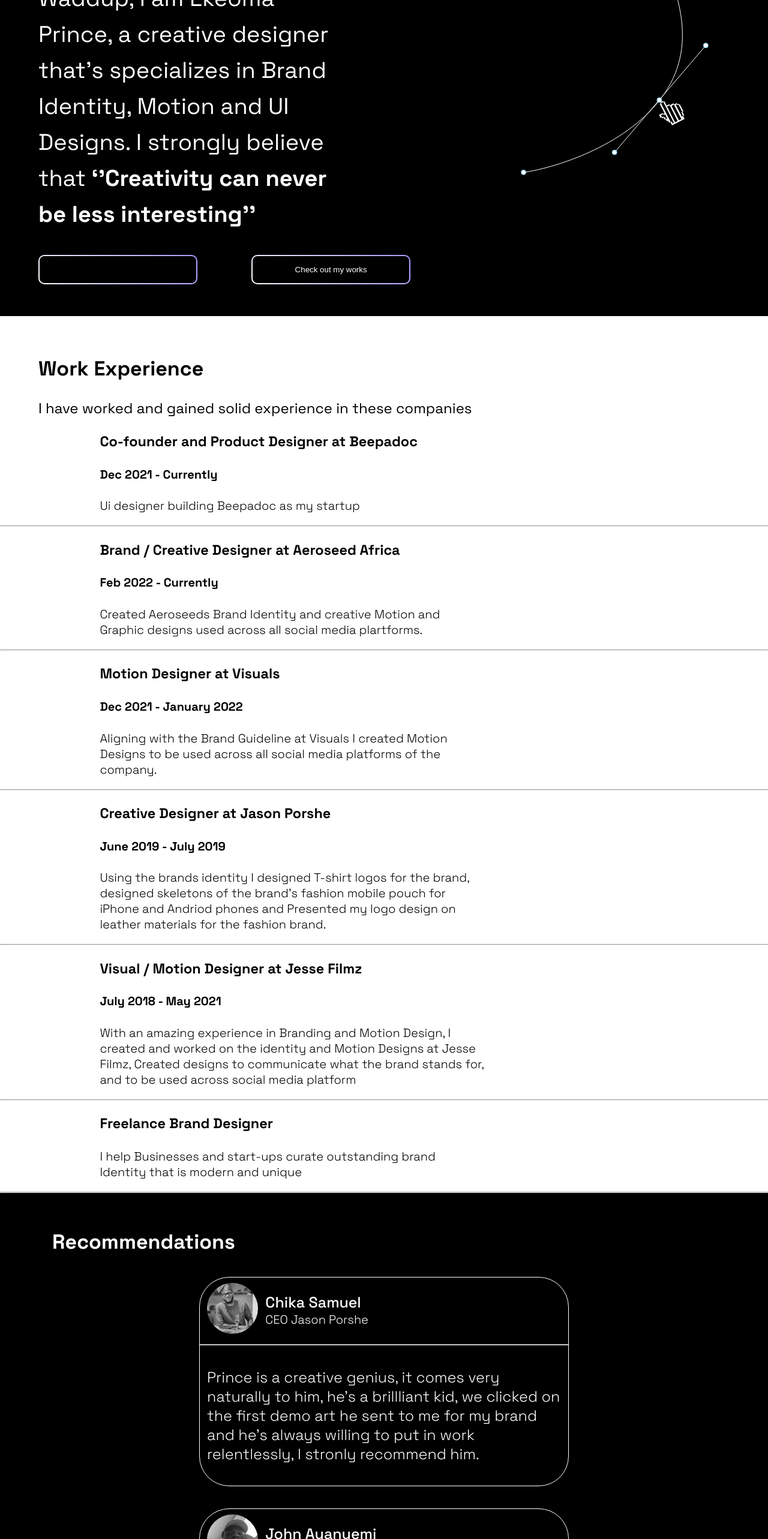
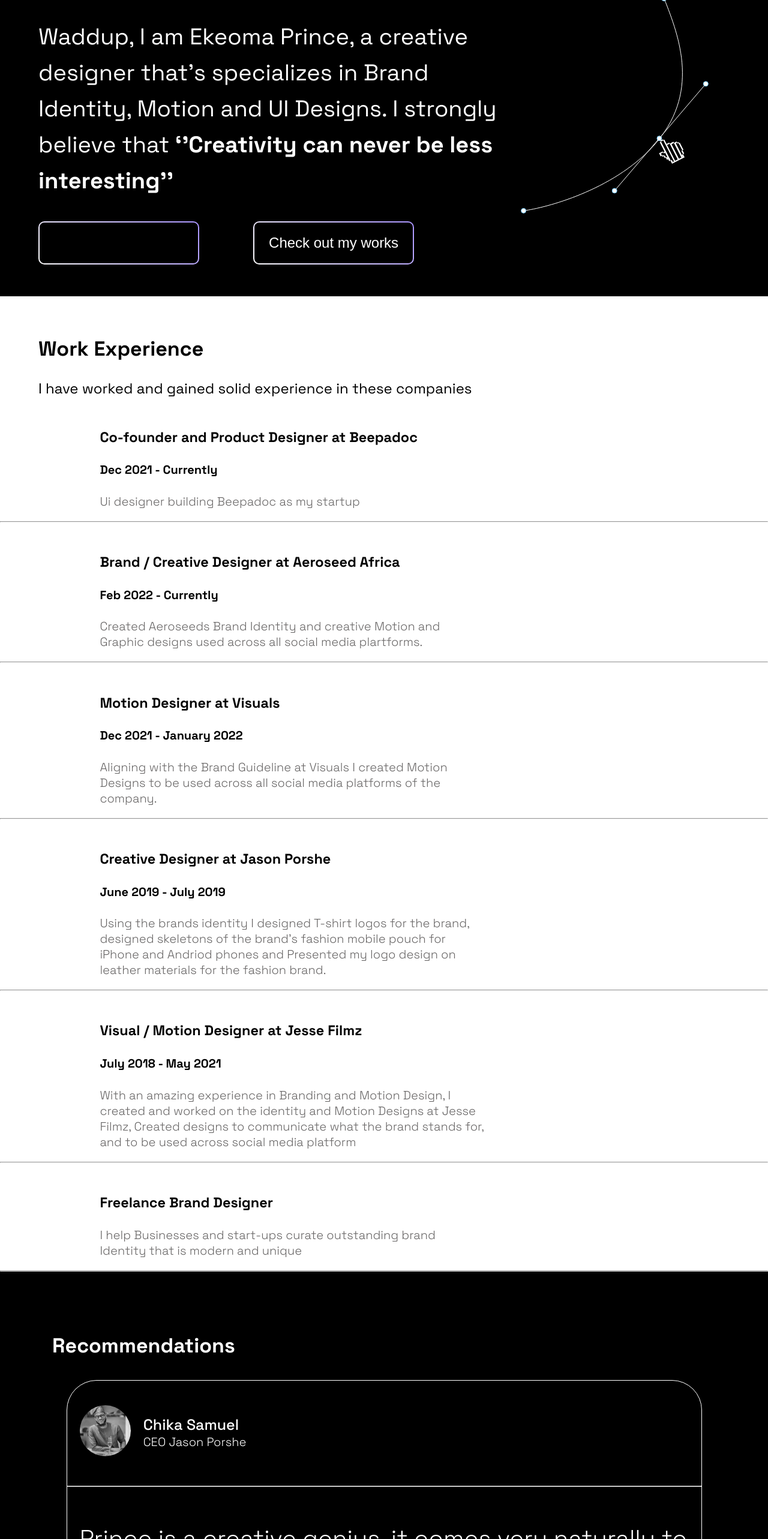
Before and after one commit to consolexyz/clickrr, a React (Create React App) app: page / in a window 1280 px wide. Shown: the part 234-2800 px from the top of the page at 60% size. Built offline with nearby package versions, Linux system fonts and the light colour scheme.

Commit message:
few changes

```diff
--- a/src/components/header/header.css
+++ b/src/components/header/header.css
@@ -12,7 +12,7 @@ padding-top: 4%;
 }
 
 .text{
-    width: 47%;
+    width: 70%;
     font-size:38px;
     line-height: 60px;
     font-weight:400;
@@ -27,9 +27,9 @@ padding-top: 4%;
 }
 
 .btn-grad {
-      width: 265px;
-      margin:0 - 18px;
-       padding: 15px 45px;
+      width: 268px;
+      /* margin:0 - 18px; */
+       padding: 20px 15px;
        text-align: center;
        transition: 0.5s;
        background-size: 200% auto;
@@ -41,4 +41,5 @@ padding-top: 4%;
        linear-gradient(45deg,#fff, #6640FF  );
        background-origin:border-box;
        background-clip: padding-box , border-box;
+       font-size: 24px;
 }
--- a/src/components/navbar/navbar.css
+++ b/src/components/navbar/navbar.css
@@ -9,7 +9,7 @@ a{
     justify-content: space-between;
     font-size: 20px;
     background-color: black;
-    padding: 1.5% 5%;
+    padding: 4% 5%;
     width: 100%;
 }
 .nav-links{
--- a/src/components/recommendations/Recommendation.css
+++ b/src/components/recommendations/Recommendation.css
@@ -10,7 +10,7 @@
 }
 .recommendation{
     color:white;
-    width: 50%;
+    width: 1057px;
     margin: 3% auto;
     border: 1px solid white;
     border-radius: 50px;
@@ -23,13 +23,14 @@
 }
 .profile{
     display:flex;
+    padding: 3% 0;
 }
 .profile-text{
     margin: 0;
     font-size: 30px;
 }
 .reco-text{
-    font-size: 25px;
+    font-size: 40px;
     padding: 2% 2%;
     font-weight: 300;
 }
--- a/src/components/work-experience/work-experience.css
+++ b/src/components/work-experience/work-experience.css
@@ -12,10 +12,12 @@
 .heading p{
     font-size: 24px;
     font-weight: 400;
+
 }
 .content-box{
     width: 100%;
    font-size: 20px;
+   margin: 4% 0;
 }
 .content{
     width: 50%;
@@ -24,4 +26,5 @@
 }
 .content-description{
     font-weight: 200;
+    color: #676565;
 }
```
